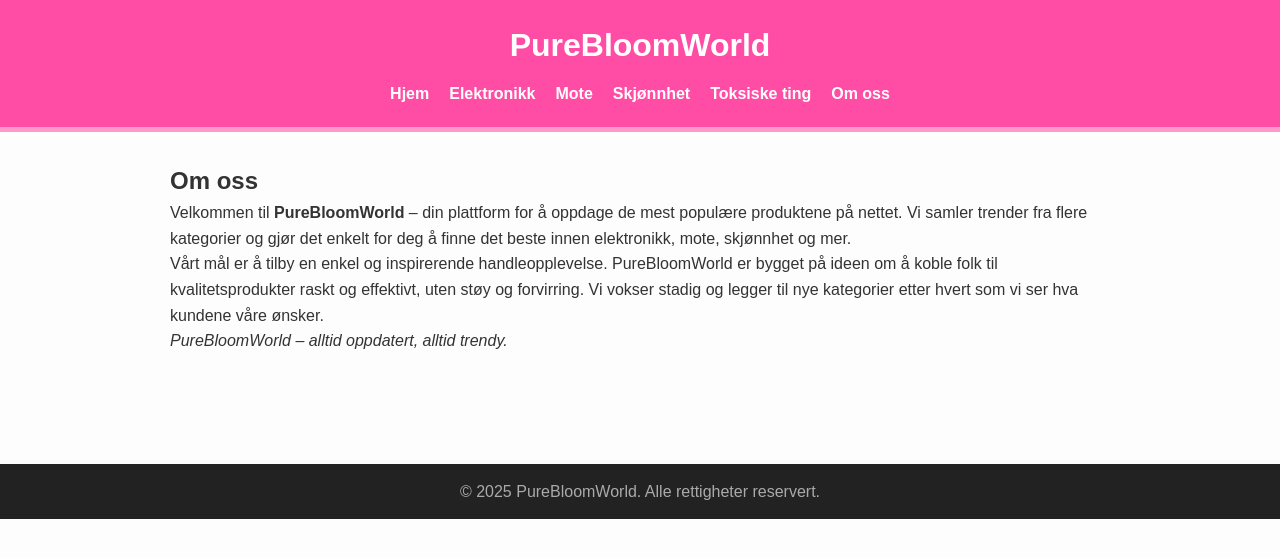
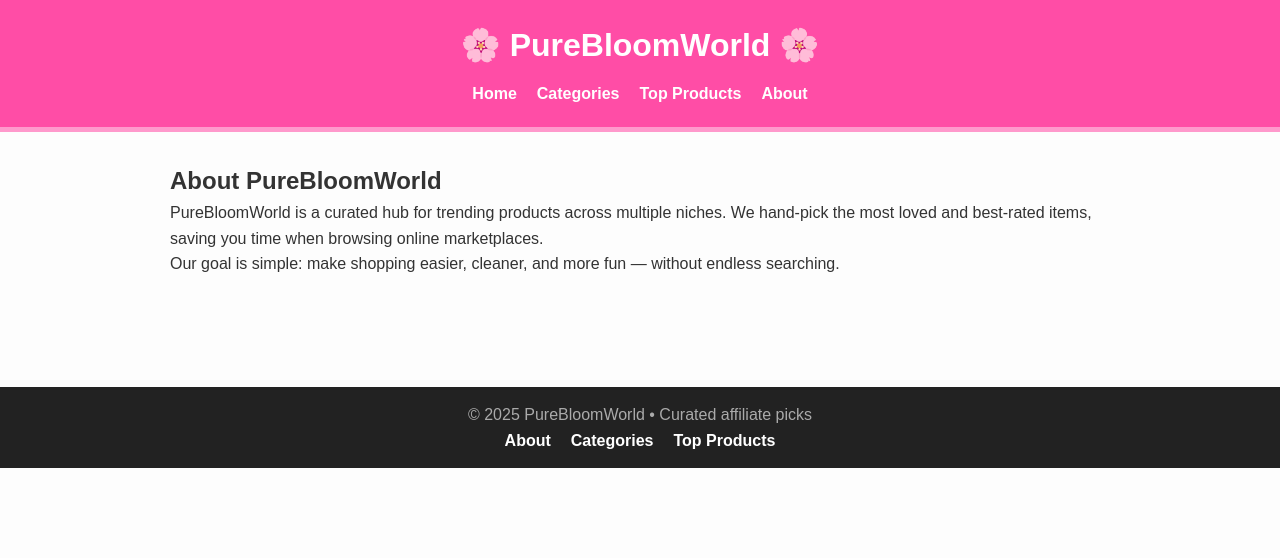
Before and after one commit to Tom-debug-design/purebloomworld-site, a plain HTML site: page about.html in a window 1280 px wide. Drawn offline with Linux system fonts and the light colour scheme.

Commit message:
Update about.html

```diff
--- a/about.html
+++ b/about.html
@@ -1,41 +1,52 @@
 <!DOCTYPE html>
-<html lang="no">
+<html lang="en">
 <head>
-  <meta charset="UTF-8">
-  <meta name="viewport" content="width=device-width, initial-scale=1.0">
-  <title>Om oss - PureBloomWorld</title>
-  <link rel="stylesheet" href="style.css">
+  <meta charset="utf-8" />
+  <meta name="viewport" content="width=device-width, initial-scale=1" />
+  <base href="/" />
+  <title>PureBloomWorld — About</title>
+  <link rel="stylesheet" href="/styles.css?v=3" />
 </head>
 <body>
   <header>
-    <h1>PureBloomWorld</h1>
+    <h1>🌸 PureBloomWorld 🌸</h1>
     <nav>
       <ul>
-        <li><a href="index.html">Hjem</a></li>
-        <li><a href="electronics.html">Elektronikk</a></li>
-        <li><a href="fashion.html">Mote</a></li>
-        <li><a href="beauty.html">Skjønnhet</a></li>
-        <li><a href="toxic.html">Toksiske ting</a></li>
-        <li><a href="about.html" class="active">Om oss</a></li>
+        <li><a href="/index.html">Home</a></li>
+        <li><a href="/categories.html">Categories</a></li>
+        <li><a href="/top-products.html">Top Products</a></li>
+        <li><a href="/about.html" aria-current="page">About</a></li>
       </ul>
     </nav>
   </header>
 
   <main>
     <section>
-      <h2>Om oss</h2>
-      <p>Velkommen til <strong>PureBloomWorld</strong> – din plattform for å oppdage de mest populære produktene på nettet.
-      Vi samler trender fra flere kategorier og gjør det enkelt for deg å finne det beste innen elektronikk, mote, skjønnhet og mer.</p>
-
-      <p>Vårt mål er å tilby en enkel og inspirerende handleopplevelse. PureBloomWorld er bygget på ideen om å koble folk til kvalitetsprodukter raskt og effektivt,
-      uten støy og forvirring. Vi vokser stadig og legger til nye kategorier etter hvert som vi ser hva kundene våre ønsker.</p>
-
-      <p><em>PureBloomWorld – alltid oppdatert, alltid trendy.</em></p>
+      <h2>About PureBloomWorld</h2>
+      <p>
+        PureBloomWorld is a curated hub for trending products across multiple niches.
+        We hand-pick the most loved and best-rated items, saving you time when
+        browsing online marketplaces.
+      </p>
+      <p>
+        Our goal is simple: make shopping easier, cleaner, and more fun — without
+        endless searching.
+      </p>
     </section>
   </main>
 
   <footer>
-    <p>&copy; 2025 PureBloomWorld. Alle rettigheter reservert.</p>
+    <p>© <span id="year"></span> PureBloomWorld • Curated affiliate picks</p>
+    <nav aria-label="Footer">
+      <ul>
+        <li><a href="/about.html">About</a></li>
+        <li><a href="/categories.html">Categories</a></li>
+        <li><a href="/top-products.html">Top Products</a></li>
+      </ul>
+    </nav>
+    <script>
+      document.getElementById('year').textContent = new Date().getFullYear();
+    </script>
   </footer>
 </body>
 </html>
```
